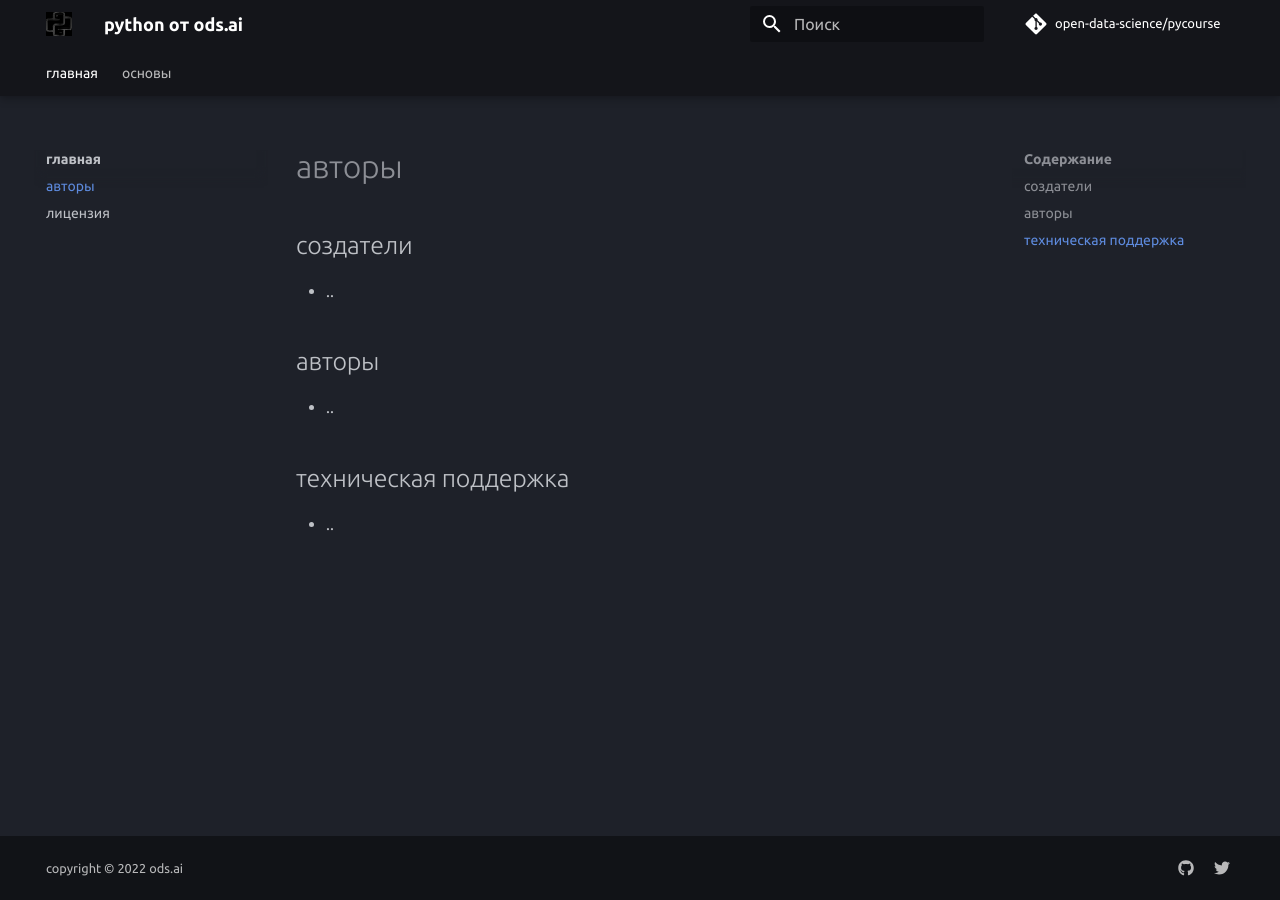
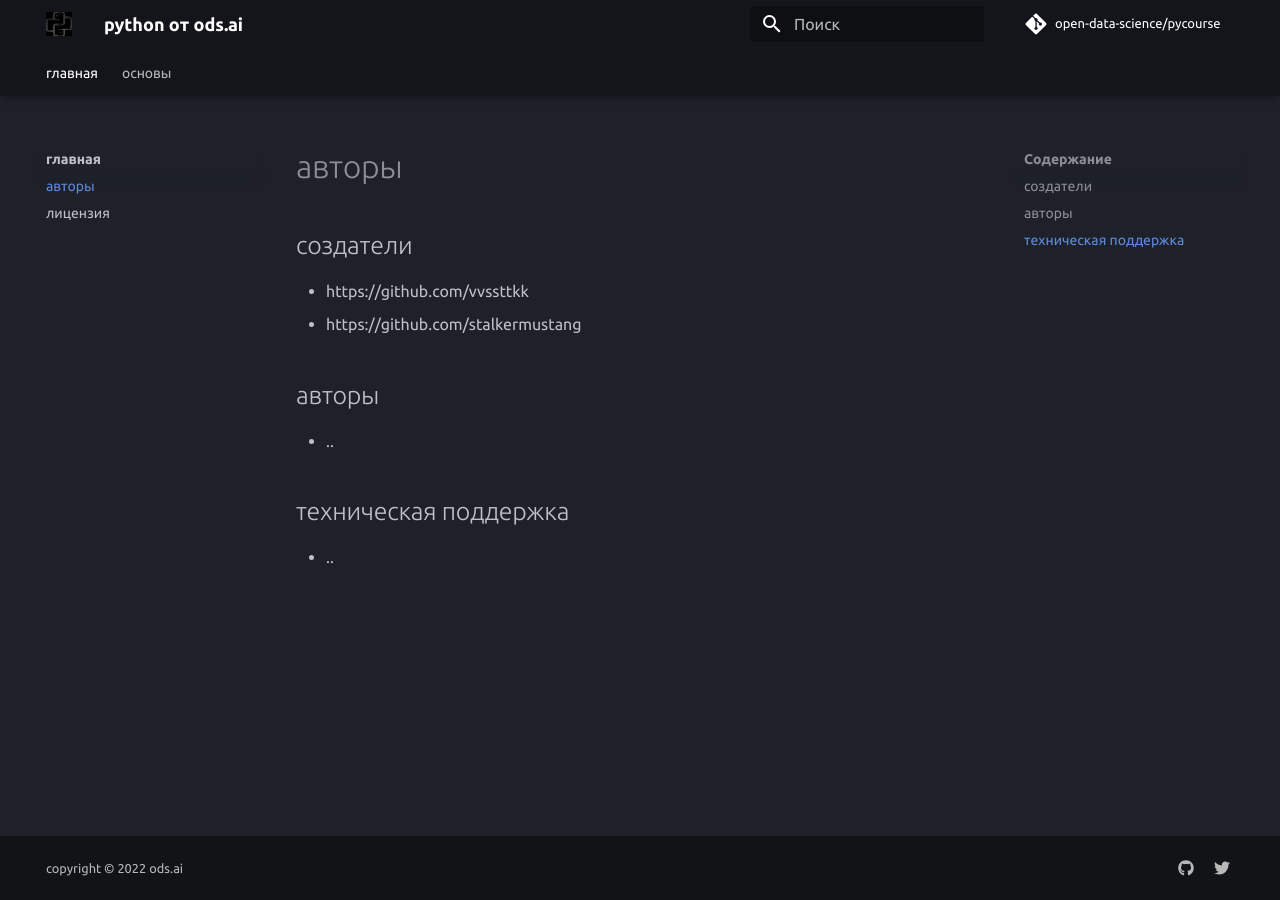
Before and after one commit to open-data-science/pycourse, an MkDocs documentation site: the page built from docs/authors.md, in a window 1280 px wide. Built offline with MkDocs 1.6.1 and Material for MkDocs 9.7.7, drawn with Linux system fonts in a browser that asks for light colours; comment, search, counter and statistics services are not loaded; some of the changed lines change nothing that is shown.

Commit message:
add founder course to authors page

```diff
--- a/docs/authors.md
+++ b/docs/authors.md
@@ -2,7 +2,8 @@
 
 ## создатели
 
-- ..
+- https://github.com/vvssttkk
+- https://github.com/stalkermustang
 
 ## авторы
 
```
